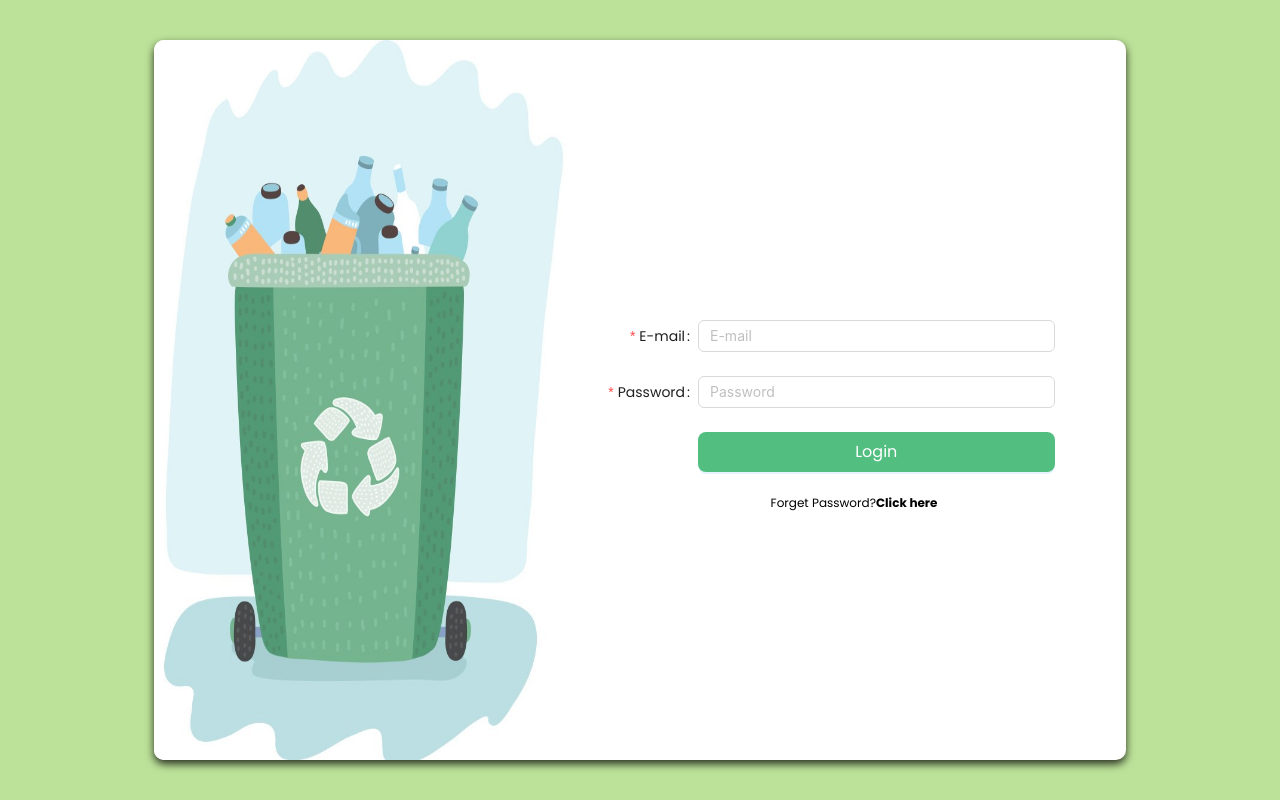
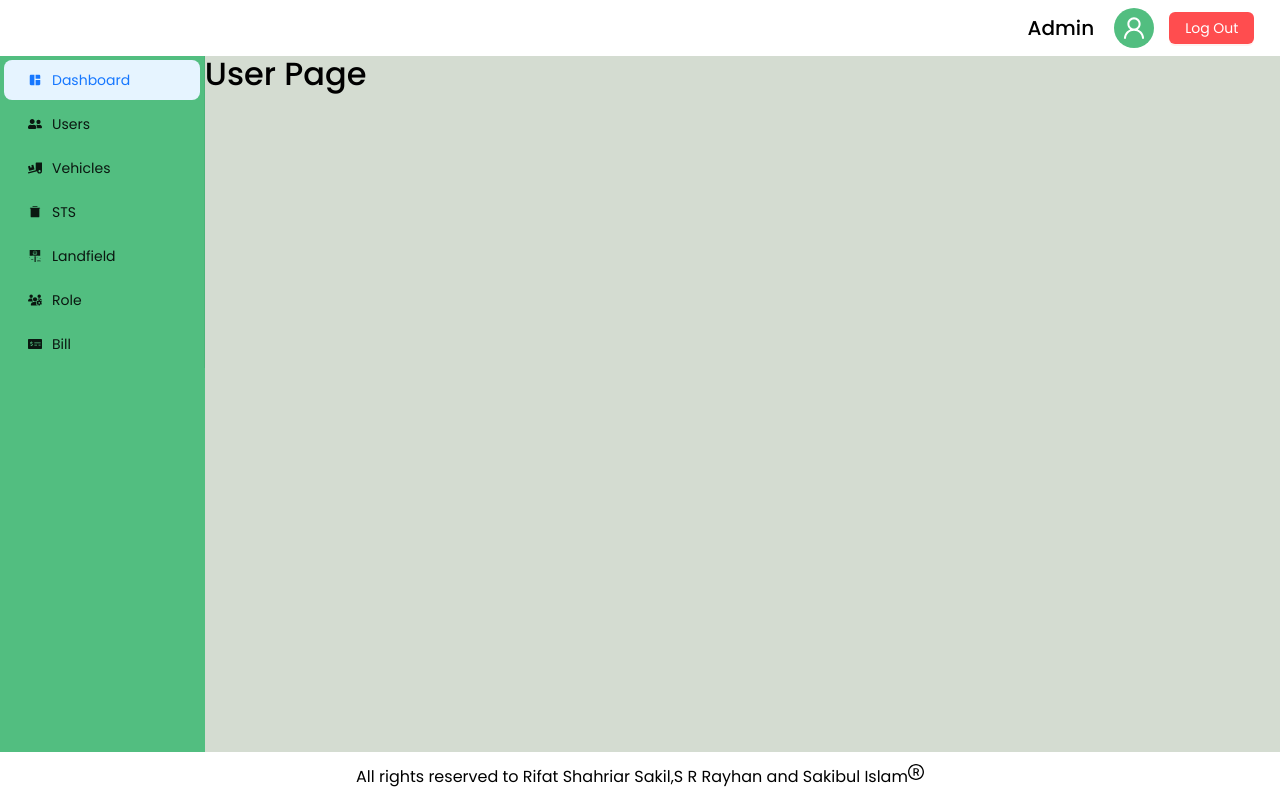
Before and after one commit to Rifat-Shariar-Sakil-24/ecosync_codesamurai, a React (Vite) app in the folder frontend/: page /users in a window 1280 px wide. Built offline with nearby package versions, Linux system fonts and the light colour scheme.

Commit message:
Created side-menu, header and footer

```diff
--- a/frontend/package.json
+++ b/frontend/package.json
@@ -13,6 +13,7 @@
     "antd": "^5.16.5",
     "react": "^18.2.0",
     "react-dom": "^18.2.0",
+    "react-icons": "^5.2.0",
     "react-router-dom": "^6.23.0"
   },
   "devDependencies": {
--- a/frontend/src/App.jsx
+++ b/frontend/src/App.jsx
@@ -1,12 +1,50 @@
-import React from 'react';
+import React, { useEffect, useState } from 'react';
+
+import { BrowserRouter, Routes, Route, Navigate } from "react-router-dom";
+
 import LandingPage from './pages/LandingPage';
 import LoginPage from './pages/LoginPage';
+import DashboardPage from './pages/DashboardPage';
+import UsersPage from './pages/UsersPage';
+
+import Header from './components/Header';
+import Footer from './components/Footer';
+import SideMenu from './components/SideMenu';
 
 const App = () => {
+
+
+  const [isLoggedIn,setIsLoggedIn] = useState(true);
+
   return (
-    <div>
-      <LoginPage/>
-    </div>
+    <BrowserRouter>
+      <div>
+        {!isLoggedIn ? (
+          <Routes>
+            <Route path="/" element={<LandingPage/>} />
+            <Route path="/loginPage" element={<LoginPage setIsLoggedIn={setIsLoggedIn}/>} />
+          </Routes>
+        ):(
+          <div>
+            <Header setIsLoggedIn={setIsLoggedIn}/>
+            <div className="content-page-container">
+              <div className="content-page-left-container">
+                <SideMenu/>
+              </div>
+              <div className="content-page-right-container">
+                <Routes>
+                  <Route path='/dashboard' element={<DashboardPage/>}></Route>
+                  <Route path='/users' element={<UsersPage/>}></Route>
+
+                  <Route path="*" element={<Navigate to="/dashboard" replace />} />
+                </Routes>
+              </div>
+            </div>
+            <Footer/>
+          </div>
+        )}
+      </div>
+    </BrowserRouter>
   );
 };
 
--- /dev/null
+++ b/frontend/src/components/Footer.jsx
@@ -0,0 +1,13 @@
+import React from 'react';
+import { TrademarkOutlined } from '@ant-design/icons';
+
+const Footer = () => {
+    return (
+        <div className="footer">
+            <p>All rights reserved to Rifat Shahriar Sakil,S R Rayhan and Sakibul Islam</p>
+            <TrademarkOutlined/>
+        </div>
+    );
+};
+
+export default Footer;
--- /dev/null
+++ b/frontend/src/components/Header.jsx
@@ -0,0 +1,43 @@
+import React, { useEffect } from 'react';
+import 'antd/dist/reset.css';
+import '../css/contentPage.css';
+import { Avatar, Button } from 'antd';
+import { UserOutlined } from '@ant-design/icons';
+import { useState } from 'react';
+import { useNavigate } from 'react-router-dom';
+
+const Header = ({setIsLoggedIn}) => {
+
+    //const navigate = useNavigate();
+
+    const logOut = () =>{
+        setIsLoggedIn(false);
+        //navigate('/');
+    }
+
+    return (
+            <div className="header">
+                {/* <h1>Hello</h1> */}
+                <div className="nav-left-content">
+
+                </div>
+                <div className="nav-right-content">
+                    <h2>Admin</h2>
+                    <Avatar
+                        className='avatar-class'
+                        style={{
+                            backgroundColor: "#52BE80",
+                            verticalAlign: 'middle',
+                            marginRight: '15px'
+                        }}
+                        size='large'
+                        icon={<UserOutlined/>}
+                    >
+                    </Avatar>
+                    <Button type='primary' danger onClick={logOut}>Log Out</Button>
+                </div>
+            </div>
+    );
+};
+
+export default Header;
--- a/frontend/src/components/LoginForm.jsx
+++ b/frontend/src/components/LoginForm.jsx
@@ -1,14 +1,20 @@
 import React from 'react';
 import { Form, Button, Input } from 'antd';
 import '../css/loginForm.css';
+import { useNavigate } from 'react-router-dom';
 
 
 
-const LoginForm = () => {
+const LoginForm = ({setIsLoggedIn}) => {
 
+    const navigate = useNavigate();
 
     const handleSubmit = (event) =>{
         console.log(event);
+    }
+
+    const entrance = () =>{
+        setIsLoggedIn(true);
     }
 
     return (
@@ -24,7 +30,7 @@ const LoginForm = () => {
                         <Input type='password' placeholder='Password'></Input>
                     </Form.Item>
                     <Form.Item wrapperCol={{offset:5,span:16}}>
-                        <Button size='large' className='login-button' type='primary' htmlType='submit' block>Login</Button>
+                        <Button size='large' className='login-button' type='primary' htmlType='submit' block onClick={entrance}>Login</Button>
                     </Form.Item>
                 </Form>
             </div>
--- /dev/null
+++ b/frontend/src/components/SideMenu.jsx
@@ -0,0 +1,46 @@
+import React, { useState } from 'react';
+import 'antd/dist/reset.css';
+import '../css/contentPage.css';
+import { Menu } from 'antd'
+import { Link } from 'react-router-dom';
+
+//icons
+import { MdSpaceDashboard } from "react-icons/md";
+import { FaUserFriends } from "react-icons/fa";
+import { FaTruckLoading } from "react-icons/fa";
+import { PiTrashSimpleFill } from "react-icons/pi";
+import { GiMinefield } from "react-icons/gi";
+import { FaUsersGear } from "react-icons/fa6";
+import { FaMoneyCheckAlt } from "react-icons/fa";
+
+const SideMenu = () => {
+
+
+    return (
+        <Menu className='menu-bar-class' mode='inline' defaultSelectedKeys='dashboard'>
+            <Menu.Item key='dashboard' icon={<MdSpaceDashboard />}>
+                <Link to='/dashboard'>Dashboard</Link>
+            </Menu.Item>
+            <Menu.Item key='users' icon={<FaUserFriends />}>
+                <Link to='/users'>Users</Link>
+            </Menu.Item>
+            <Menu.Item key='vehicles' icon={<FaTruckLoading />}>
+                <Link to='/vehicles'>Vehicles</Link>
+            </Menu.Item>
+            <Menu.Item key='sts' icon={<PiTrashSimpleFill />}>
+                <Link to='/sts'>STS</Link>
+            </Menu.Item>
+            <Menu.Item key='landfield' icon={<GiMinefield />}>
+                <Link to='/landfield'>Landfield</Link>
+            </Menu.Item>
+            <Menu.Item key='role' icon={<FaUsersGear />}>
+                <Link to='/role'>Role</Link>
+            </Menu.Item>
+            <Menu.Item key='bill' icon={<FaMoneyCheckAlt />}>
+                <Link to='/bill'>Bill</Link>
+            </Menu.Item>
+        </Menu>
+    );
+};
+
+export default SideMenu;
--- /dev/null
+++ b/frontend/src/css/contentPage.css
@@ -0,0 +1,80 @@
+@import url('https://fonts.googleapis.com/css2?family=Poppins:ital,wght@0,100;0,200;0,300;0,400;0,500;0,600;0,700;0,800;0,900;1,100;1,200;1,300;1,400;1,500;1,600;1,700;1,800;1,900&display=swap');
+
+* {
+  margin: 0px;
+  padding: 0px;
+  box-sizing: border-box;
+  font-family: 'Poppins', sans-serif;
+}
+
+.header{
+    background-color: white;
+    height: 7vh;
+    display: flex;
+    justify-content: space-between;
+    padding: 1vh 2vw;
+}
+
+.nav-left-content img{
+    height: 100%;
+    width: auto;
+}
+
+.nav-right-content{
+    display: flex;
+    justify-content: center;
+    align-items: center;
+}
+
+.nav-right-content h2{
+    margin: 0px 20px;
+    font-size: 20px;
+}
+
+.footer{
+    display: flex;
+    justify-content: center;
+    height: 5vh;
+    padding: 2vh 0;
+}
+
+.content-page-container{
+    background-color: rgb(212, 220, 209);
+    display: flex;
+    flex-direction: row;
+    height: 87vh;
+}
+
+.content-page-left-container{
+    width: 16vw;
+    height: 100%;
+    background-color: #52BE80;
+    display: flex;
+    flex-direction: column;
+    justify-content: space-between;
+    overflow-y: auto;
+}
+
+.content-page-right-container{
+    width: 84vw;
+    height: 100%;
+}
+
+.menu-bar-class{
+    /* height: 84vh;   */
+    /* height: 100%; */
+    background-color: #52BE80;
+}
+
+.arrow-hidden .ant-menu-submenu-arrow {
+    display: none !important;
+}
+
+.arrow-visible .ant-menu-submenu-arrow {
+    display: block !important;
+}
+
+
+.log-out-class{
+    font-size: 25px;
+}
--- a/frontend/src/index.css
+++ b/frontend/src/index.css
@@ -0,0 +1,11 @@
+@import url('https://fonts.googleapis.com/css2?family=Poppins:ital,wght@0,100;0,200;0,300;0,400;0,500;0,600;0,700;0,800;0,900;1,100;1,200;1,300;1,400;1,500;1,600;1,700;1,800;1,900&display=swap');
+
+* {
+  margin: 0px;
+  padding: 0px;
+  /* border: none;
+  outline: none;
+  list-style: none; */
+  box-sizing: border-box;
+  font-family: 'Poppins', sans-serif;
+}
--- /dev/null
+++ b/frontend/src/pages/DashboardPage.jsx
@@ -0,0 +1,11 @@
+import React from 'react';
+
+const DashboardPage = () => {
+    return (
+        <div>
+            <h1>Dashboard</h1>
+        </div>
+    );
+};
+
+export default DashboardPage;
--- a/frontend/src/pages/LandingPage.jsx
+++ b/frontend/src/pages/LandingPage.jsx
@@ -6,6 +6,12 @@ import '../css/landingPage.css';
 
 
 const LandingPage = () => {
+
+    const navigate = useNavigate();
+
+    const toLoginPage = () =>{
+        navigate('/loginPage');
+    }
 
     return (
         <div>
@@ -16,7 +22,7 @@ const LandingPage = () => {
                         <img src='../../public/Images/dustbin.png'></img>
                         <div className="button-container">
                             <Space>
-                                <Button type='primary' size='large' className='login-button'>Login</Button>
+                                <Button type='primary' size='large' className='login-button' onClick={toLoginPage}>Login</Button>
                             </Space>
 
                         </div>
--- a/frontend/src/pages/LoginPage.jsx
+++ b/frontend/src/pages/LoginPage.jsx
@@ -3,7 +3,7 @@ import '../css/loginPage.css'
 import LoginForm from '../components/LoginForm';
 import { Alert, Modal, Button, Input, Form } from 'antd';
 
-const LoginPage = () => {
+const LoginPage = ({setIsLoggedIn}) => {
 
     const [step,setStep] = useState(0);
 
@@ -79,7 +79,7 @@ const LoginPage = () => {
                 <div className="login-page-right-container">
                     <div className="login-page-right-container2">
                         <div>
-                            <LoginForm/>
+                            <LoginForm setIsLoggedIn={setIsLoggedIn}/>
                             <div className="login-page-state-change-class">
                                 <p>Forget Password?<a onClick={changeStep}><b>Click here</b></a></p>
                             </div>
--- /dev/null
+++ b/frontend/src/pages/UsersPage.jsx
@@ -0,0 +1,11 @@
+import React from 'react';
+
+const UsersPage = () => {
+    return (
+        <div>
+            <h1>User Page</h1>
+        </div>
+    );
+};
+
+export default UsersPage;
```
Also changed, not shown: 1 other file (tests, documents, lock files or other folders).
